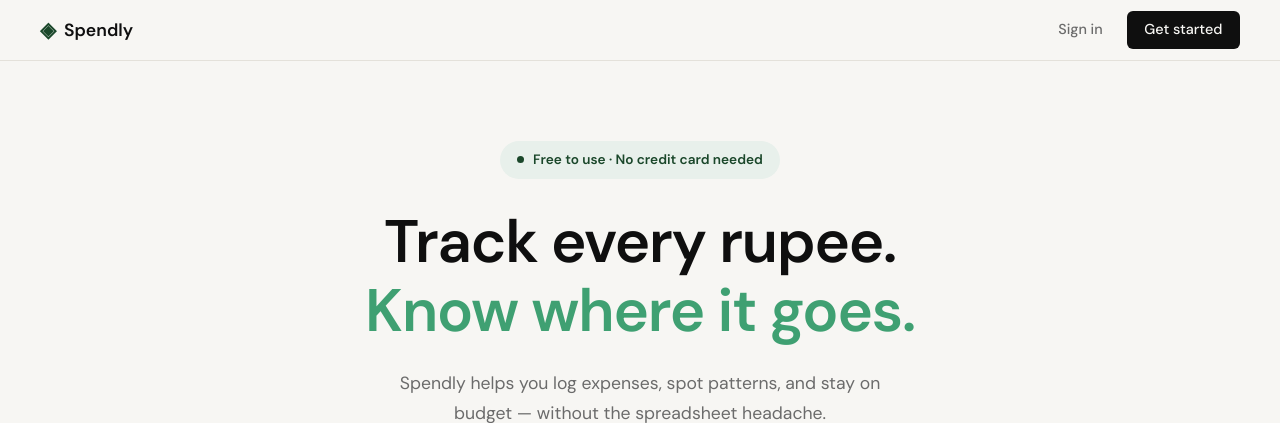
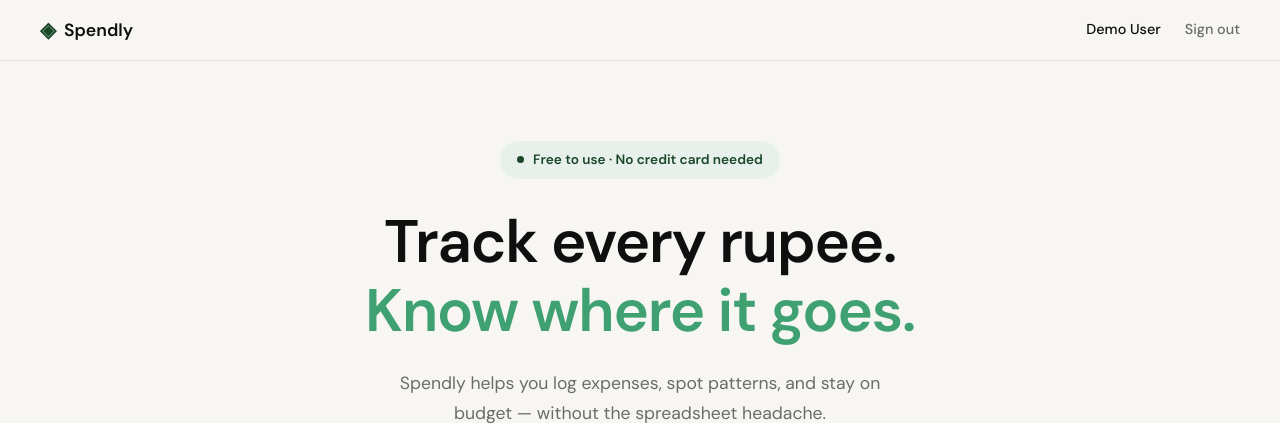
Before and after one commit to Ragrawal2004/spendly, a Flask app: page / in a window 1280 px wide. Shown: the top 423 px of the page. Run offline with Flask 3, Linux system fonts and the light colour scheme; the visitor is signed in with stand-in values (Sample User, id 1); data comes from the database, SQL or seed files in the repository.

Commit message:
feat: login form re-fill and session-aware nav with sign-out

```diff
--- a/static/css/style.css
+++ b/static/css/style.css
@@ -103,6 +103,22 @@ a { color: inherit; text-decoration: none; }
 
 .nav-links a { color: var(--ink-muted); transition: color 0.2s; }
 .nav-links a:hover { color: var(--ink); }
+
+.nav-user { color: var(--ink); }
+
+.nav-signout-form { display: inline; margin: 0; }
+
+.nav-signout {
+    background: none;
+    border: none;
+    padding: 0;
+    font: inherit;
+    color: var(--ink-muted);
+    cursor: pointer;
+    transition: color 0.2s;
+}
+
+.nav-signout:hover { color: var(--ink); }
 
 .nav-cta {
     background: var(--ink) !important;
--- a/templates/base.html
+++ b/templates/base.html
@@ -19,8 +19,15 @@
                 <span class="brand-name">Spendly</span>
             </a>
             <div class="nav-links">
+                {% if current_user %}
+                <span class="nav-user">{{ current_user["name"] }}</span>
+                <form method="POST" action="{{ url_for('logout') }}" class="nav-signout-form">
+                    <button type="submit" class="nav-signout">Sign out</button>
+                </form>
+                {% else %}
                 <a href="{{ url_for('login') }}">Sign in</a>
                 <a href="{{ url_for('register') }}" class="nav-cta">Get started</a>
+                {% endif %}
             </div>
         </div>
     </nav>
--- a/templates/login.html
+++ b/templates/login.html
@@ -20,17 +20,19 @@
             <div class="auth-error">{{ error }}</div>
             {% endif %}
 
-            <form method="POST" action="/login">
+            <form method="POST" action="{{ url_for('login') }}">
                 <div class="form-group">
                     <label for="email">Email address</label>
                     <input type="email" id="email" name="email"
                            class="form-input" placeholder="nitish@example.com"
-                           required autofocus>
+                           value="{{ email or '' }}" maxlength="254"
+                           autocomplete="email" required autofocus>
                 </div>
                 <div class="form-group">
                     <label for="password">Password</label>
                     <input type="password" id="password" name="password"
                            class="form-input" placeholder="Your password"
+                           maxlength="128" autocomplete="current-password"
                            required>
                 </div>
                 <button type="submit" class="btn-submit">Sign in</button>
```
Also changed, not shown: tests/test_login_logout.py (+48 -0 lines).
